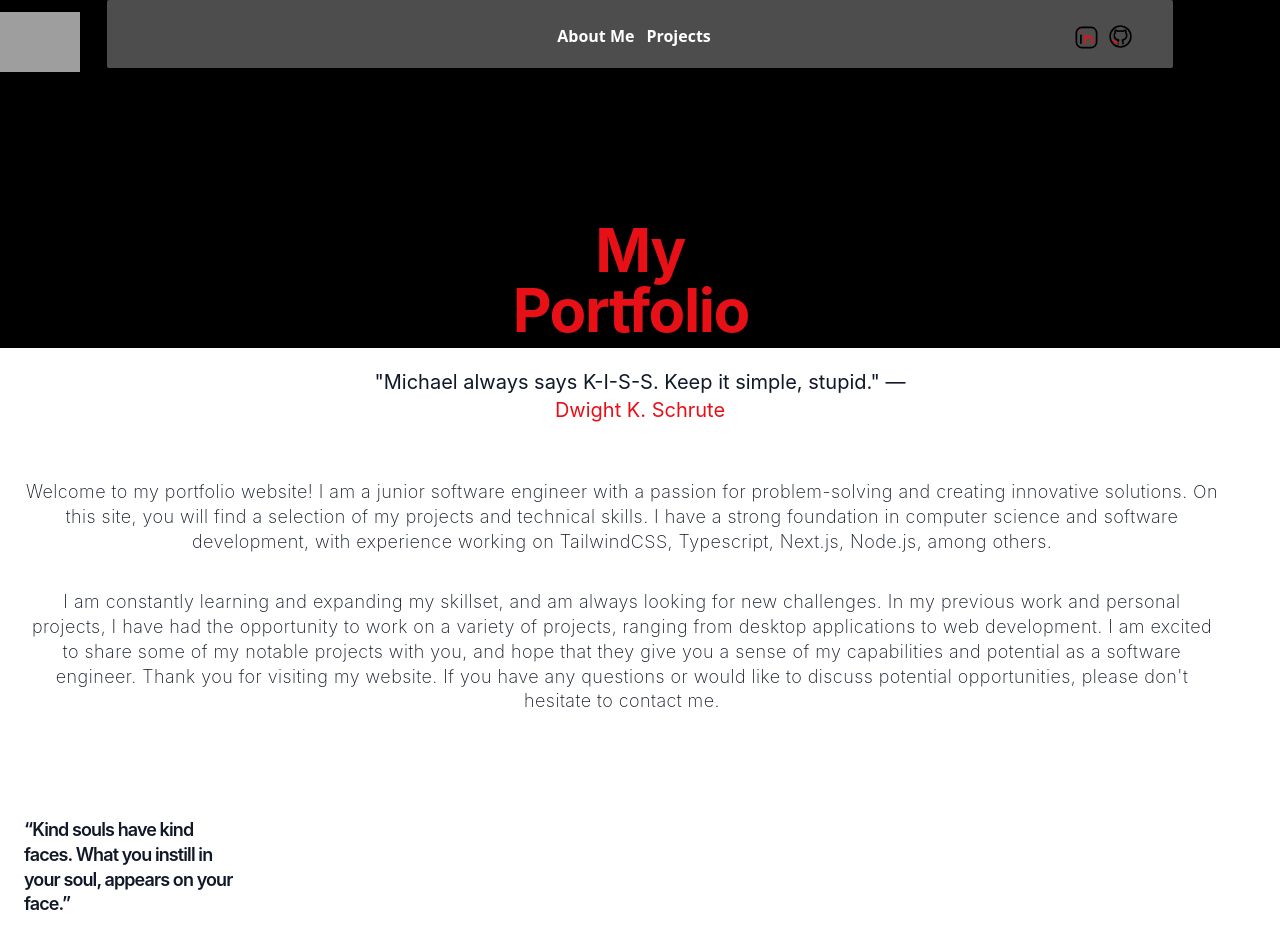
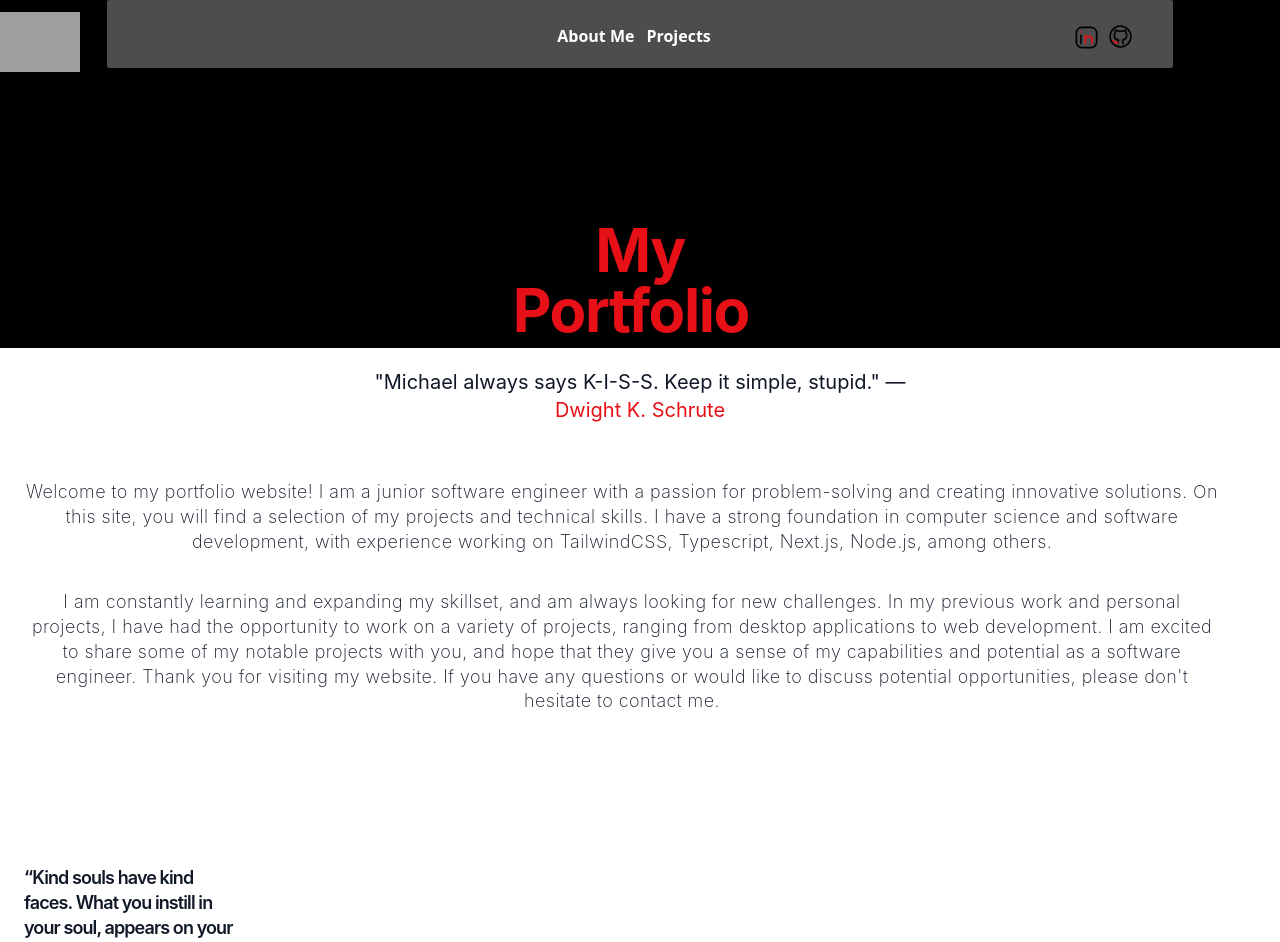
Before and after one commit to salahraja/portfolio, a Next.js app: page / in a window 1280 px wide. Shown: the top 942 px of the page. Built offline with nearby package versions, Linux system fonts and the light colour scheme; grey boxes are pictures that could not be loaded.

Commit message:
adjusted side quote and fixed site title

```diff
--- a/pages/index.tsx
+++ b/pages/index.tsx
@@ -15,6 +15,10 @@ const Home = () => {
 
   return (
     <>
+     <Head>
+      <title>Salah&apos;s Website</title>
+      <meta name="viewport" content="initial-scale=1.0, width=device-width" />
+    </Head>
       <div className="fixed">
         <NavBar />
         <Link href={"/"}>
@@ -72,7 +76,7 @@ const Home = () => {
                 software engineer. Thank you for visiting my website. If you
                 have any questions or would like to discuss potential
                 opportunities, please don&apos;t hesitate to contact me.
-                <div className="pt-[13vh] max-w-[17vw] font-semibold flex justify-start tracking-tighter text-left">
+                <div className="pt-[19vh] max-w-[17vw] font-semibold flex justify-start tracking-tighter text-left">
                 “Kind souls have kind faces. What you instill in your soul, appears on your face.”
               </div>
               </p><p className=" text-left whitespace-nowrap">- Mohammed Alrotayyan</p>
```
